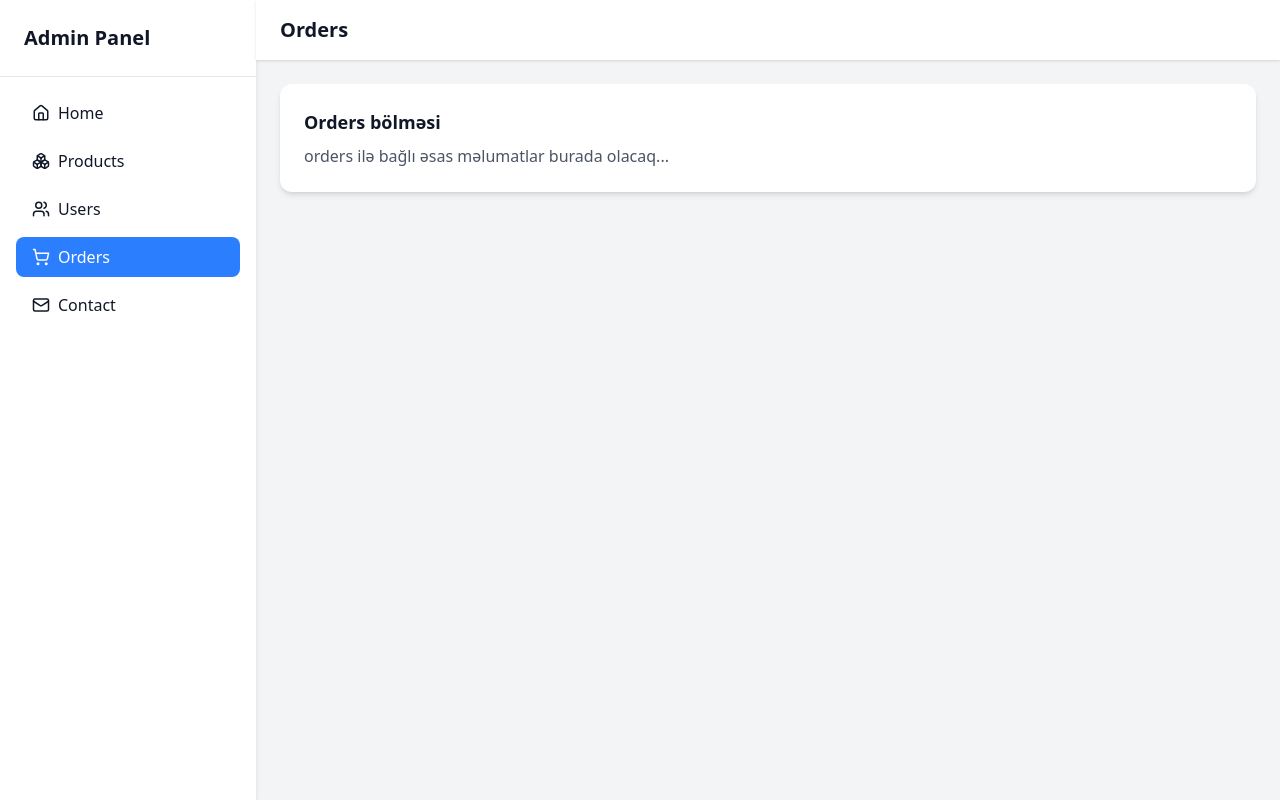
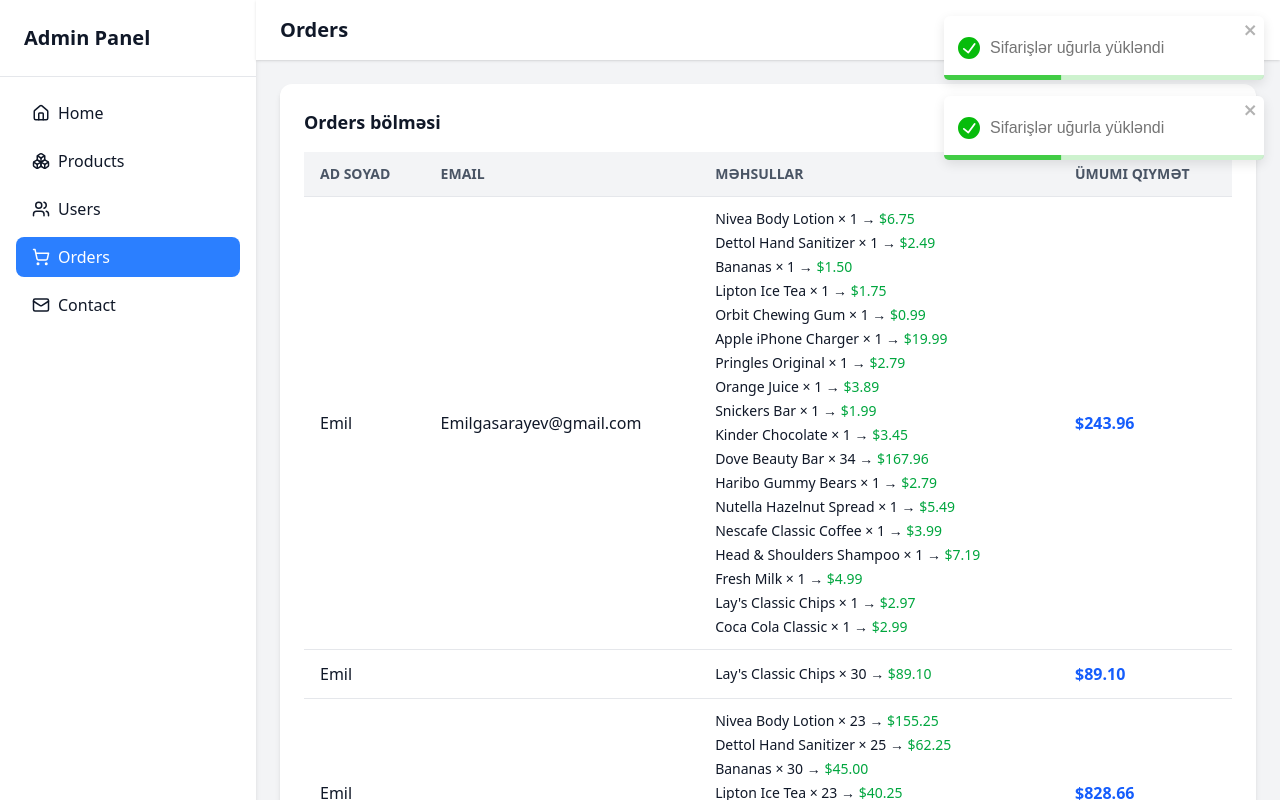
Before and after one commit to Rashadfarhadli/Shopline-, a React (Vite) app in the folder shopline.az/: page /admin/dashboard in a window 1280 px wide. Both pictures are taken after a click on the button "Orders". Shown: the top 800 px of the page. Built offline with nearby package versions, Linux system fonts and the light colour scheme; data requests are answered from the project's data file.

Commit message:
admin panel orders mini changes

```diff
--- a/shopline.az/src/Admin/AdminDashboard.jsx
+++ b/shopline.az/src/Admin/AdminDashboard.jsx
@@ -34,8 +34,72 @@
   contact: "Contact bölməsi",
 };
 
+
+function OrdersTable() {
+  const [orders, setOrders] = useState([]);
+  const [loading, setLoading] = useState(true);
+
+  useEffect(() => {
+    fetch("http://localhost:5005/orders")
+      .then((res) => res.json())
+      .then((data) => {
+        setOrders(data);
+        setLoading(false);
+        toast.success("Sifarişlər uğurla yükləndi");
+      })
+      .catch((err) => {
+        console.error("Sifarişləri gətirərkən xəta:", err);
+        toast.error("Sifarişlər yüklənərkən xəta baş verdi");
+        setLoading(false);
+      });
+  }, []);
+
+  if (loading) return <p>Yüklənir...</p>;
+  if (orders.length === 0) return <p>Sifariş tapılmadı.</p>;
+
+  return (
+    <div className="overflow-x-auto">
+      <table className="min-w-full bg-white dark:bg-gray-800 rounded-xl shadow-md">
+        <thead>
+          <tr className="bg-gray-100 dark:bg-gray-700 text-left text-sm uppercase text-gray-600 dark:text-gray-300">
+            <th className="px-4 py-3">Ad Soyad</th>
+            <th className="px-4 py-3">Email</th>
+            <th className="px-4 py-3">Məhsullar</th>
+            <th className="px-4 py-3">Ümumi Qiymət</th>
+          </tr>
+        </thead>
+        <tbody>
+          {orders.map((order) => {
+            const totalPrice = order.items.reduce((sum, item) => sum + item.total, 0);
+            return (
+              <tr key={order.id} className="border-t border-gray-200 dark:border-gray-700 hover:bg-gray-50 dark:hover:bg-gray-700 transition">
+                <td className="px-4 py-3 font-medium">{order.fullName}</td>
+                <td className="px-4 py-3">{order.email}</td>
+                <td className="px-4 py-3">
+                  <ul className="space-y-1 text-sm">
+                    {order.items.map((item, idx) => (
+                      <li key={idx}>
+                        {item.name} × {item.quantity} →{" "}
+                        <span className="text-green-600 dark:text-green-400 font-medium">
+                          ${item.total.toFixed(2)}
+                        </span>
+                      </li>
+                    ))}
+                  </ul>
+                </td>
+                <td className="px-4 py-3 font-semibold text-blue-600 dark:text-blue-400">
+                  ${totalPrice.toFixed(2)}
+                </td>
+              </tr>
+            );
+          })}
+        </tbody>
+      </table>
+    </div>
+  );
+}
+
 function UsersTable() {
-
   const [users, setUsers] = useState([]);
   const [loading, setLoading] = useState(true);
   const [searchTerm, setSearchTerm] = useState("");
@@ -139,7 +203,6 @@
 export default function AdminDashboard() {
   const [activePage, setActivePage] = useState("home");
 
-
   const [barData, setBarData] = useState([]);
   const [pieData, setPieData] = useState([]);
   const [loadingCharts, setLoadingCharts] = useState(true);
@@ -150,7 +213,6 @@
       fetch("http://localhost:5005/orders")
         .then((res) => res.json())
         .then((orders) => {
-
           const productCounts = {};
           orders.forEach((order) => {
             order.items.forEach((item) => {
@@ -158,12 +220,10 @@
             });
           });
 
-
           const barChartData = Object.entries(productCounts).map(([name, quantity]) => ({
             name,
             quantity,
           }));
-
 
           const pieChartData = Object.entries(productCounts)
             .sort((a, b) => b[1] - a[1])
@@ -231,7 +291,6 @@
                 <p>Statistikalar yüklənir...</p>
               ) : (
                 <div className="space-y-10">
-
                   <div className="bg-white dark:bg-gray-800 p-4 rounded-xl shadow-md max-w-full">
                     <h4 className="text-md font-semibold mb-3 text-gray-900 dark:text-white">
                       Məhsulların Ümumi Satış Miqdarı
@@ -264,7 +323,6 @@
                       </BarChart>
                     </ResponsiveContainer>
                   </div>
-
 
                   <div className="bg-white dark:bg-gray-800 p-4 rounded-xl shadow-md max-w-full">
                     <h4 className="text-md font-semibold mb-3 text-gray-900 dark:text-white">
@@ -312,9 +370,16 @@
             </div>
           )}
 
-          {(activePage === "orders" || activePage === "contact") && (
+          {activePage === "orders" && (
             <div className="bg-white dark:bg-gray-800 rounded-xl p-6 shadow-md">
-              <h3 className="text-lg font-semibold mb-2">{pages[activePage]}</h3>
+              <h3 className="text-lg font-semibold mb-4">{pages.orders}</h3>
+              <OrdersTable />
+            </div>
+          )}
+
+          {activePage === "contact" && (
+            <div className="bg-white dark:bg-gray-800 rounded-xl p-6 shadow-md">
+              <h3 className="text-lg font-semibold mb-2">{pages.contact}</h3>
               <p className="text-gray-600 dark:text-gray-300">
                 {activePage} ilə bağlı əsas məlumatlar burada olacaq...
               </p>
--- /dev/null
+++ b/shopline.az/src/Admin/OrdersTable.jsx
@@ -0,0 +1,67 @@
+import React, { useEffect, useState } from "react";
+import axios from "axios";
+
+export default function OrdersTable() {
+  const [orders, setOrders] = useState([]);
+  const [loading, setLoading] = useState(true);
+
+  useEffect(() => {
+    axios.get("http://localhost:5005/orders")
+      .then((res) => {
+        setOrders(res.data);
+        setLoading(false);
+      })
+      .catch((err) => {
+        console.error("Sifarişlər alınmadı:", err);
+        setLoading(false);
+      });
+  }, []);
+
+  return (
+    <div className="p-6">
+      <h2 className="text-2xl font-bold mb-4">Sifarişlər</h2>
+      {loading ? (
+        <p>Yüklənir...</p>
+      ) : (
+        <div className="overflow-x-auto">
+          <table className="min-w-full bg-white dark:bg-gray-800 rounded-xl shadow-md">
+            <thead>
+              <tr className="bg-gray-100 dark:bg-gray-700 text-left text-sm uppercase">
+                <th className="px-4 py-3">Ad Soyad</th>
+                <th className="px-4 py-3">Email</th>
+                <th className="px-4 py-3">Məhsullar</th>
+                <th className="px-4 py-3">Ümumi Qiymət</th>
+              </tr>
+            </thead>
+            <tbody>
+              {orders.map((order) => {
+                const totalPrice = order.items.reduce((sum, item) => sum + item.total, 0);
+                return (
+                  <tr key={order.id} className="border-t border-gray-200 dark:border-gray-700 hover:bg-gray-50 dark:hover:bg-gray-700 transition">
+                    <td className="px-4 py-3 font-medium">{order.fullName}</td>
+                    <td className="px-4 py-3">{order.email}</td>
+                    <td className="px-4 py-3">
+                      <ul className="space-y-1 text-sm">
+                        {order.items.map((item, idx) => (
+                          <li key={idx}>
+                            {item.name} × {item.quantity} →{" "}
+                            <span className="text-green-600 dark:text-green-400 font-medium">
+                              ${item.total.toFixed(2)}
+                            </span>
+                          </li>
+                        ))}
+                      </ul>
+                    </td>
+                    <td className="px-4 py-3 font-semibold text-blue-600 dark:text-blue-400">
+                      ${totalPrice.toFixed(2)}
+                    </td>
+                  </tr>
+                );
+              })}
+            </tbody>
+          </table>
+        </div>
+      )}
+    </div>
+  );
+}
--- a/shopline.az/src/db.json
+++ b/shopline.az/src/db.json
@@ -383,13 +383,6 @@
       "profileImage": "https://cdn1.iconfinder.com/data/icons/user-pictures/100/male3-512.png"
     },
     {
-      "id": "1a2a",
-      "fullName": "adile",
-      "email": "Rashadfarh@gmail.com",
-      "password": "Rashadfarhadli21",
-      "profileImage": ""
-    },
-    {
       "id": "8465",
       "fullName": "Emil",
       "email": "Emilgasarayev@gmail.com",
@@ -416,7 +409,7 @@
       "id": "2d03",
       "userId": "8465",
       "fullName": "Emil",
-      "phone": "Emilgasarayev@gmail.com",
+      "email": "Emilgasarayev@gmail.com",
       "items": [
         {
           "productId": "18",
```
